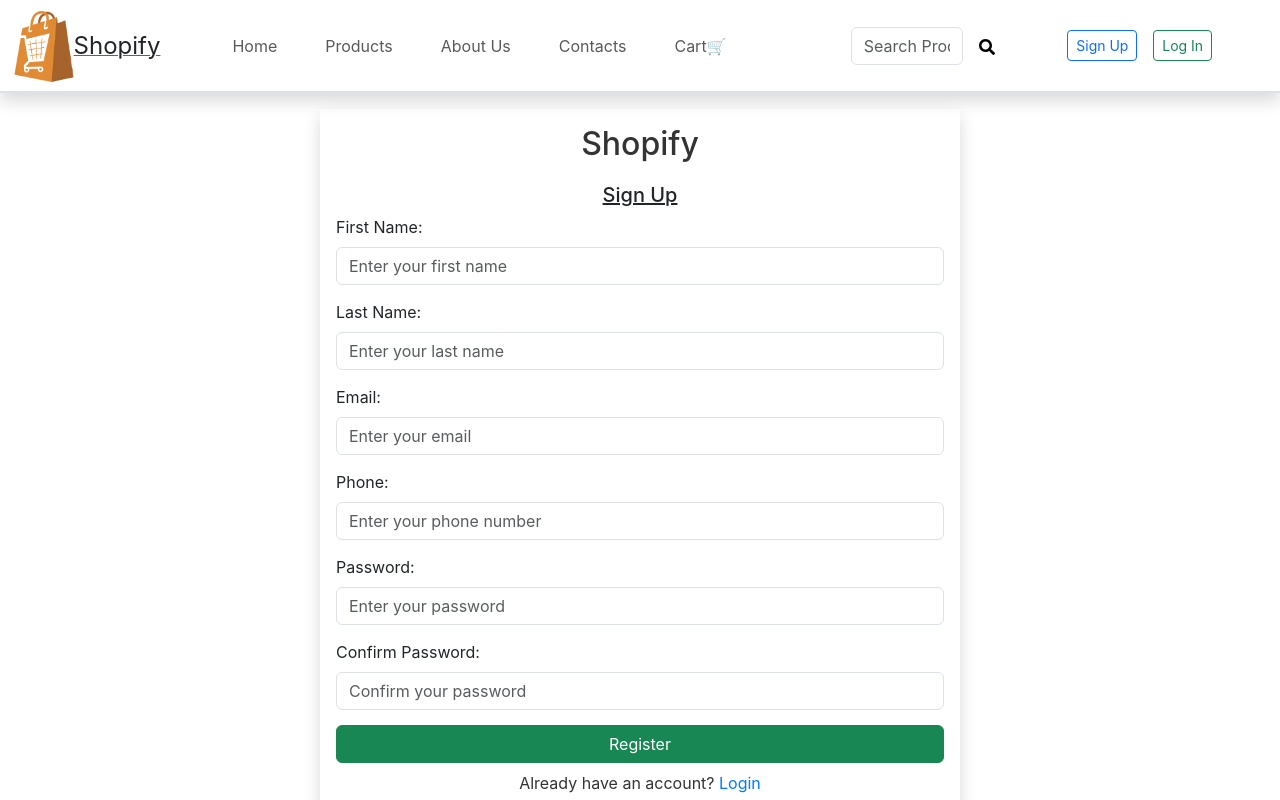
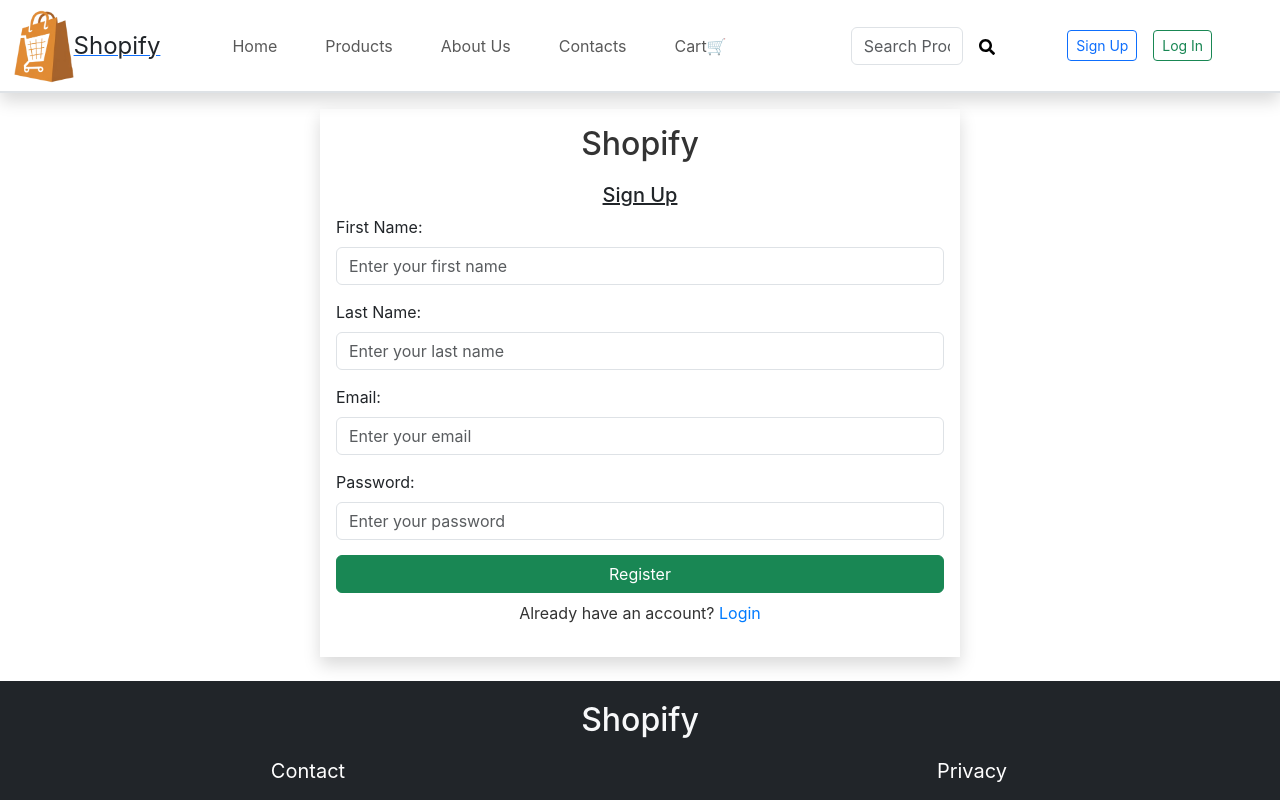
Before and after one commit to madhu502/security_frontend, a React (Create React App) app: page /register in a window 1280 px wide. Shown: the top 800 px of the page. Built offline with nearby package versions, Linux system fonts and the light colour scheme.

Commit message:
email verification

```diff
--- a/package.json
+++ b/package.json
@@ -25,7 +25,8 @@
     "react-scripts": "5.0.1",
     "react-toastify": "^11.0.3",
     "styled-components": "^6.1.14",
-    "web-vitals": "^2.1.4"
+    "web-vitals": "^2.1.4",
+    "zxcvbn": "^4.4.2"
   },
   "scripts": {
     "start": "react-scripts start",
--- a/src/apis/Api.js
+++ b/src/apis/Api.js
@@ -129,6 +129,9 @@ import { toast } from "react-toastify";
 const Api = axios.create({
   baseURL: "https://localhost:5500",
   withCredentials: true,
+  headers: {
+    "Content-Type": "multipart/form-data",
+  },
 });
 
 // Helper function to get config with authorization token
@@ -155,12 +158,21 @@ Api.interceptors.response.use(
 );
 
 // Authentication APIs
-export const registerUserApi = (data) => Api.post("/api/user/create", data);
+export const registerUserApi = (data) => Api.post("/api/user/register", data);
 export const loginUserApi = (data) => Api.post("/api/user/login", data);
+// export const forgotPasswordApi = (data) =>
+//   Api.post("/api/user/forgot_password", data);
+// export const verifyOtpApi = (data) => Api.post("/api/user/verify_otp", data);
+
 export const forgotPasswordApi = (data) =>
-  Api.post("/api/user/forgot_password", data);
-export const verifyOtpApi = (data) => Api.post("/api/user/verify_otp", data);
+  Api.post("/api/users/forgotPassword", data);
+export const resetPasswordApi = (data) =>
+  Api.put(`/api/users/resetPassword/${data.token}`, {
+    password: data.password,
+  });
 
+export const VerifyEmailApi = (data) =>
+  Api.put(`/api/users/verifyEmail/${data.token}`);
 // User APIs
 export const getUserData = (userId) =>
   Api.get(`/api/user/profile/${userId}`, getConfig());
--- a/src/pages/forgetpassword/ForgetPassword.jsx
+++ b/src/pages/forgetpassword/ForgetPassword.jsx
@@ -1,6 +1,6 @@
 import React, { useState } from "react";
 import { toast } from "react-toastify";
-import { forgotPasswordApi, verifyOtpApi } from "../../apis/Api";
+import { forgotPasswordApi } from "../../apis/Api";
 
 const ForgotPassword = () => {
   const [phone, setPhone] = useState("");
@@ -34,17 +34,17 @@ const ForgotPassword = () => {
       newPassword: newPassword,
     };
 
-    verifyOtpApi(data)
-      .then((res) => {
-        if (res.status === 200) {
-          toast.success(res.data.message);
-        }
-      })
-      .catch((error) => {
-        if (error.response.status === 400 || 500) {
-          toast.error(error.response.data.message);
-        }
-      });
+    // verifyOtpApi(data)
+    //   .then((res) => {
+    //     if (res.status === 200) {
+    //       toast.success(res.data.message);
+    //     }
+    //   })
+    //   .catch((error) => {
+    //     if (error.response.status === 400 || 500) {
+    //       toast.error(error.response.data.message);
+    //     }
+    //   });
   };
 
   return (
--- a/src/pages/register/RegisterScreen.jsx
+++ b/src/pages/register/RegisterScreen.jsx
@@ -1,56 +1,100 @@
 import React, { useState } from "react";
 import { useNavigate } from "react-router-dom";
 import { toast } from "react-toastify";
+import zxcvbn from "zxcvbn";
 import { registerUserApi } from "../../apis/Api";
 
 const Register = () => {
   const [firstname, setFirstName] = useState("");
   const [lastname, setLastName] = useState("");
   const [email, setEmail] = useState("");
-  const [phone, setPhone] = useState("");
   const [password, setPassword] = useState("");
-  const [confirmPassword, setConfirmPassword] = useState("");
-  const [errors, setErrors] = useState({});
+  const [passwordStrength, setPasswordStrength] = useState(0);
+  const [showStrengthBar, setShowStrengthBar] = useState(false);
 
   const navigate = useNavigate();
 
-  const validate = () => {
-    const newErrors = {};
+  const changeFirstname = (e) => {
+    setFirstName(e.target.value);
+  };
 
-    if (!firstname.trim()) newErrors.firstname = "First name is required";
-    if (!lastname.trim()) newErrors.lastname = "Last name is required";
-    if (!email.trim()) newErrors.email = "Email is required";
-    if (!phone.trim()) newErrors.phone = "Phone number is required";
-    if (!password.trim()) newErrors.password = "Password is required";
-    if (!confirmPassword.trim()) {
-      newErrors.confirmPassword = "Confirm password is required";
-    } else if (confirmPassword.trim() !== password.trim()) {
-      newErrors.confirmPassword = "Passwords do not match";
-    }
+  const changeLastname = (e) => {
+    setLastName(e.target.value);
+  };
 
-    setErrors(newErrors);
-    return Object.keys(newErrors).length === 0;
+  const changeEmail = (e) => {
+    setEmail(e.target.value);
+  };
+
+  const changePassword = (e) => {
+    const newPassword = e.target.value;
+    setPassword(newPassword);
+
+    // Show strength bar when user starts typing
+    setShowStrengthBar(newPassword.length > 0);
+
+    // Check password strength
+    const strength = zxcvbn(newPassword).score;
+    setPasswordStrength(strength);
   };
 
   const handleSubmit = (e) => {
     e.preventDefault();
 
-    if (!validate()) return;
+    if (passwordStrength < 2) {
+      toast.error("Password is too weak. Please use a stronger password.");
+      return;
+    }
 
-    const data = { firstname, lastname, email, phone, password };
+    const data = {
+      firstname: firstname,
+      lastname: lastname,
+      email: email,
+      password: password,
+    };
 
     registerUserApi(data)
       .then((res) => {
         if (res.data.success === false) {
           toast.error(res.data.message);
         } else {
-          toast.success(res.data.message);
+          toast.success(
+            "Registration successful. Please check your email for verification."
+          );
           navigate("/login");
         }
       })
-      .catch(() => {
-        toast.error("An error occurred. Please try again.");
+      .catch((err) => {
+        toast.error("Server error");
+        console.error(err.message);
       });
+  };
+  const renderPasswordStrength = () => {
+    const strengthLabels = ["Very Weak", "Weak", "Fair", "Good", "Strong"];
+    const strengthColors = [
+      "#e74c3c",
+      "#e67e22",
+      "#f1c40f",
+      "#2ecc71",
+      "#27ae60",
+    ];
+
+    return (
+      <div className="flex items-center mt-2">
+        <div className="w-full bg-gray-300 rounded-lg h-2 mr-2">
+          <div
+            className="h-2 rounded-lg"
+            style={{
+              width: `${(passwordStrength + 1) * 20}%`,
+              backgroundColor: strengthColors[passwordStrength],
+            }}
+          ></div>
+        </div>
+        <span style={{ color: strengthColors[passwordStrength] }}>
+          {strengthLabels[passwordStrength]}
+        </span>
+      </div>
+    );
   };
 
   return (
@@ -67,14 +111,11 @@ const Register = () => {
             </label>
             <input
               id="firstName"
-              onChange={(e) => setFirstName(e.target.value)}
+              onChange={changeFirstname}
               type="text"
               className="form-control"
               placeholder="Enter your first name"
             />
-            {errors.firstname && (
-              <p className="text-danger">{errors.firstname}</p>
-            )}
           </div>
           <div style={{ marginBottom: "15px", textAlign: "left" }}>
             <label htmlFor="lastName" className="form-label">
@@ -82,14 +123,11 @@ const Register = () => {
             </label>
             <input
               id="lastName"
-              onChange={(e) => setLastName(e.target.value)}
+              onChange={changeLastname}
               type="text"
               className="form-control"
               placeholder="Enter your last name"
             />
-            {errors.lastname && (
-              <p className="text-danger">{errors.lastname}</p>
-            )}
           </div>
           <div style={{ marginBottom: "15px", textAlign: "left" }}>
             <label htmlFor="email" className="form-label">
@@ -97,56 +135,27 @@ const Register = () => {
             </label>
             <input
               id="email"
-              onChange={(e) => setEmail(e.target.value)}
+              onChange={changeEmail}
               type="text"
               className="form-control"
               placeholder="Enter your email"
             />
-            {errors.email && <p className="text-danger">{errors.email}</p>}
           </div>
-          <div style={{ marginBottom: "15px", textAlign: "left" }}>
-            <label htmlFor="phone" className="form-label">
-              Phone:
-            </label>
-            <input
-              id="phone"
-              onChange={(e) => setPhone(e.target.value)}
-              type="text"
-              className="form-control"
-              placeholder="Enter your phone number"
-            />
-            {errors.phone && <p className="text-danger">{errors.phone}</p>}
-          </div>
+
           <div style={{ marginBottom: "15px", textAlign: "left" }}>
             <label htmlFor="password" className="form-label">
               Password:
             </label>
             <input
               id="password"
-              onChange={(e) => setPassword(e.target.value)}
+              onChange={changePassword}
               type="password"
               className="form-control"
               placeholder="Enter your password"
             />
-            {errors.password && (
-              <p className="text-danger">{errors.password}</p>
-            )}
           </div>
-          <div style={{ marginBottom: "15px", textAlign: "left" }}>
-            <label htmlFor="confirmPassword" className="form-label">
-              Confirm Password:
-            </label>
-            <input
-              id="confirmPassword"
-              onChange={(e) => setConfirmPassword(e.target.value)}
-              type="password"
-              className="form-control"
-              placeholder="Confirm your password"
-            />
-            {errors.confirmPassword && (
-              <p className="text-danger">{errors.confirmPassword}</p>
-            )}
-          </div>
+          {showStrengthBar && renderPasswordStrength()}
+
           <button type="submit" className="btn btn-success w-100">
             Register
           </button>
```
Also changed, not shown: 1 other file (tests, documents, lock files or other folders).
